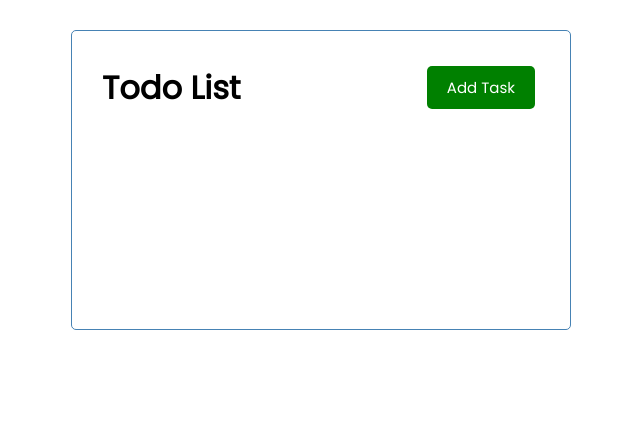
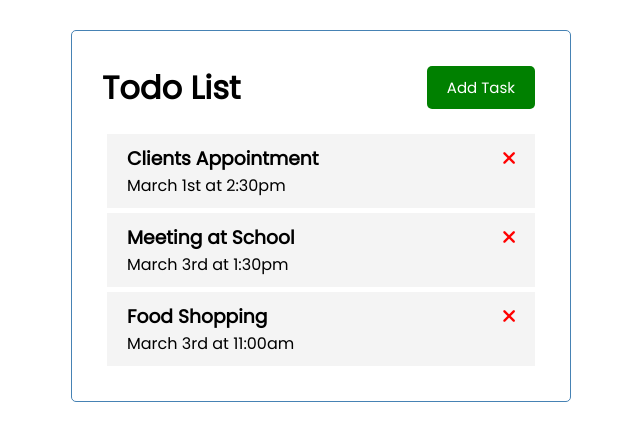
Before and after one commit to pockypoem/vueproj, a Vue app in the folder simple-todo/: page / in a window 1280 px wide. Shown: the top 440 px of the page, without its empty margins (319-959 px from the left). Built offline with nearby package versions, Linux system fonts and the light colour scheme.

Commit message:
Todo Components

```diff
--- a/simple-todo/src/App.vue
+++ b/simple-todo/src/App.vue
@@ -1,18 +1,47 @@
 <template>
   <div class="container">
     <Header title="Todo List"/>
-
+    <Todos :todos="todos" />
   </div>
 </template>
 
 <script>
 
 import Header from './components/NavHeader';
+import Todos from './components/Todos';
 
 export default {
   name: 'App',
   components: {
     Header,
+    Todos,
+  },
+  data() {
+    return {
+      todos: []
+    }
+  },
+  created() {
+    this.todos = [
+      {
+        id: 1,
+        text: 'Clients Appointment',
+        day: 'March 1st at 2:30pm',
+        reminder: true,
+      },
+      {
+        id: 2,
+        text: 'Meeting at School',
+        day: 'March 3rd at 1:30pm',
+        reminder: true,
+      },
+      {
+        id: 3,
+        text: 'Food Shopping',
+        day: 'March 3rd at 11:00am',
+        reminder: false
+      }
+    ]
   }
 
 }
--- /dev/null
+++ b/simple-todo/src/components/Todo.vue
@@ -0,0 +1,41 @@
+<template>
+    <div class="task">
+        <h3>
+            {{ todo.text }}
+            <i class="fas fa-times"></i>
+        </h3>
+        <p>{{ todo.day }}</p>
+    </div>
+</template>
+
+<script>
+    export default {
+        name: 'Todo',
+        props: {
+            todo: Object
+        },
+    }
+</script>
+
+<style scoped>
+    .fas {
+    color: red;
+    }
+
+    .task {
+        background: #f4f4f4;
+        margin: 5px;
+        padding: 10px 20px;
+        cursor: pointer;
+    }
+
+    .task.reminder {
+        border-left: 4px solid green;
+    }
+
+    .task h3 {
+        display: flex;
+        align-items: center;
+        justify-content: space-between;
+    }
+</style>
--- /dev/null
+++ b/simple-todo/src/components/Todos.vue
@@ -0,0 +1,19 @@
+<template>
+    <div :key="todo.id" v-for="todo in todos">
+        <Todo :todo="todo" />
+    </div>
+</template>
+
+<script>
+    import Todo from './Todo'
+
+    export default {
+        name: 'Todos',
+        props: {
+            todos: Array
+        },
+        components: {
+            Todo
+        },
+    }
+</script>
```
